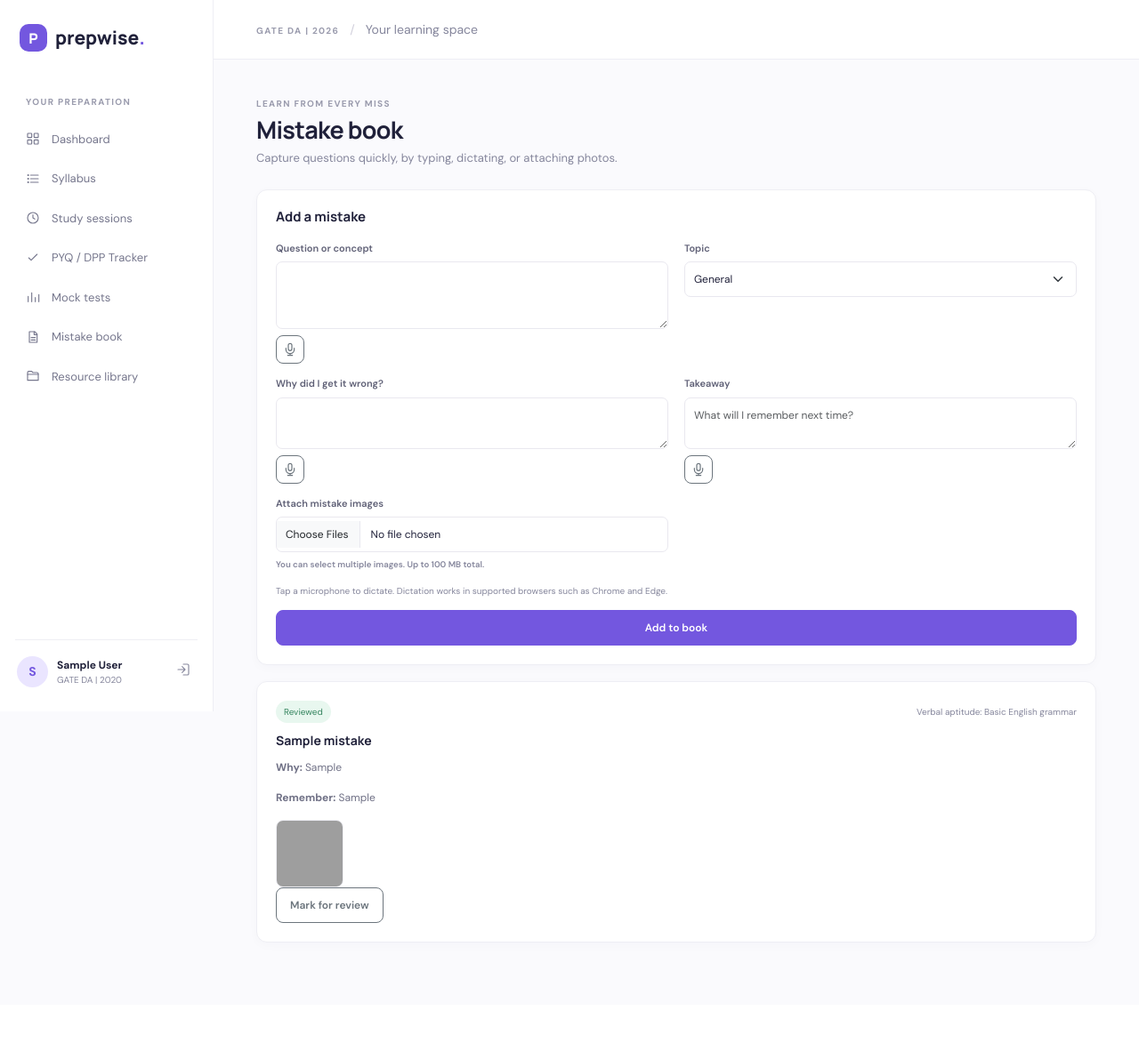
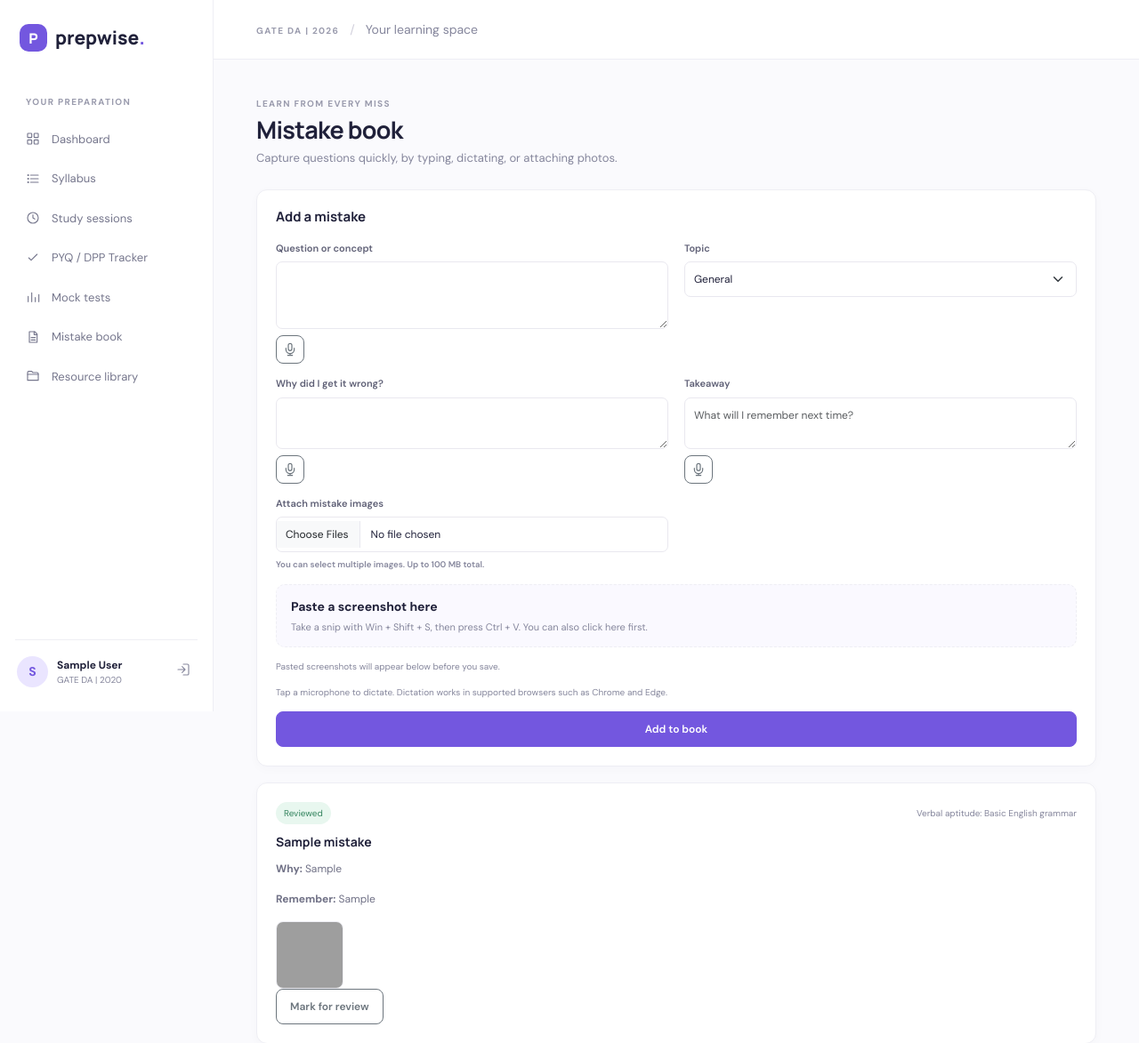
Before and after one commit to ARYAN-3345/prepwise, a Flask app: page /mistakes in a window 1280 px wide. Shown: the top 1173 px of the page at 89% size. Before the commit the page ends 1060 px from the top, so only its background shows below. Run offline with Flask 3, Linux system fonts and the light colour scheme; a user stored in the database is signed in; tables that the repository leaves empty hold one stand-in row (values such as "Sample post"); grey boxes are pictures that could not be loaded.

Commit message:
Add screenshot paste to mistake book

```diff
--- a/static/app.js
+++ b/static/app.js
@@ -146,14 +146,64 @@ document.addEventListener('DOMContentLoaded', () => {
 
   const imageInput = document.querySelector('input[name="images"]');
   const preview = document.querySelector('[data-image-preview]');
-  if (imageInput && preview) imageInput.addEventListener('change', () => {
+  const mistakeForm = imageInput?.form;
+  const pasteZone = document.querySelector('[data-image-paste-zone]');
+  const pasteStatus = document.querySelector('[data-image-paste-status]');
+  if (imageInput && preview && mistakeForm) {
+    const renderImagePreview = () => {
+      preview.querySelectorAll('img').forEach(image => URL.revokeObjectURL(image.src));
       preview.replaceChildren();
       [...imageInput.files].forEach(file => {
         if (!file.type.startsWith('image/')) return;
         const image = document.createElement('img');
         image.src = URL.createObjectURL(file);
         image.alt = file.name;
+        image.title = file.name;
         preview.append(image);
       });
+    };
+    imageInput.addEventListener('change', renderImagePreview);
+
+    const addPastedImages = files => {
+      const supported = files.filter(file => ['image/png', 'image/jpeg', 'image/webp', 'image/gif'].includes(file.type));
+      if (!supported.length) return false;
+      try {
+        const transfer = new DataTransfer();
+        [...imageInput.files].forEach(file => transfer.items.add(file));
+        supported.forEach((file, index) => {
+          const extension = { 'image/png': 'png', 'image/jpeg': 'jpg', 'image/webp': 'webp', 'image/gif': 'gif' }[file.type];
+          transfer.items.add(new File([file], `mistake-snip-${Date.now()}-${index + 1}.${extension}`, { type: file.type }));
         });
+        imageInput.files = transfer.files;
+        imageInput.dispatchEvent(new Event('change', { bubbles: true }));
+        if (pasteStatus) pasteStatus.textContent = `${supported.length} screenshot${supported.length === 1 ? '' : 's'} added. Check the preview, then save your mistake.`;
+      } catch {
+        if (pasteStatus) pasteStatus.textContent = 'This browser could not attach the pasted screenshot. Use Choose File to select a saved image instead.';
+      }
+      return true;
+    };
+
+    document.addEventListener('paste', event => {
+      if (!mistakeForm.isConnected) return;
+      const items = [...(event.clipboardData?.items || [])];
+      const images = items.filter(item => item.kind === 'file' && item.type.startsWith('image/')).map(item => item.getAsFile()).filter(Boolean);
+      if (!images.length) return;
+      event.preventDefault();
+      addPastedImages(images);
     });
+
+    if (pasteZone) {
+      pasteZone.addEventListener('click', () => pasteZone.focus());
+      pasteZone.addEventListener('dragover', event => {
+        event.preventDefault();
+        pasteZone.classList.add('is-dragging');
+      });
+      pasteZone.addEventListener('dragleave', () => pasteZone.classList.remove('is-dragging'));
+      pasteZone.addEventListener('drop', event => {
+        event.preventDefault();
+        pasteZone.classList.remove('is-dragging');
+        addPastedImages([...event.dataTransfer.files]);
+      });
+    }
+  }
+});
--- a/templates/mistake_styles.html
+++ b/templates/mistake_styles.html
@@ -13,4 +13,9 @@
 .mistake-images,.image-preview{display:flex;flex-wrap:wrap;gap:8px}
 .mistake-images img,.image-preview img{width:76px;height:76px;object-fit:cover;border-radius:8px;border:1px solid var(--line)}
 .image-preview:empty{display:none}
+.image-paste-zone{grid-column:1/-1;display:grid;gap:4px;padding:14px 16px;border:1px dashed var(--line);border-radius:10px;background:#faf9ff;color:var(--ink);cursor:text}
+.image-paste-zone span{font-size:11px;color:var(--muted)}
+.image-paste-zone:focus{outline:2px solid #7357df;outline-offset:2px}
+.image-paste-zone.is-dragging{border-color:#7357df;background:#f2efff}
+.image-paste-status{grid-column:1/-1;font-size:10px;margin:0}
 </style>
--- a/templates/mistakes.html
+++ b/templates/mistakes.html
@@ -5,5 +5,5 @@
 <label>Topic<select class="form-select" name="topic_id"><option value="">General</option>{% for t in topics %}<option value="{{ t.id }}">{{ t.subject }} - {{ t.name }}</option>{% endfor %}</select></label></div>
 <div class="form-row"><label>Why did I get it wrong?<textarea class="form-control" name="why_wrong" rows="2" required></textarea><button type="button" class="voice-button btn btn-sm btn-outline-secondary" data-voice-target="why_wrong" title="Dictate why you got it wrong" aria-label="Dictate why you got it wrong"><svg viewBox="0 0 24 24" aria-hidden="true"><rect x="9" y="2" width="6" height="12" rx="3"></rect><path d="M5 10v2a7 7 0 0 0 14 0v-2M12 19v3m-4 0h8"></path></svg></button></label>
 <label>Takeaway<textarea class="form-control" name="takeaway" rows="2" placeholder="What will I remember next time?"></textarea><button type="button" class="voice-button btn btn-sm btn-outline-secondary" data-voice-target="takeaway" title="Dictate takeaway" aria-label="Dictate takeaway"><svg viewBox="0 0 24 24" aria-hidden="true"><rect x="9" y="2" width="6" height="12" rx="3"></rect><path d="M5 10v2a7 7 0 0 0 14 0v-2M12 19v3m-4 0h8"></path></svg></button></label></div>
-<label>Attach mistake images<input class="form-control" type="file" name="images" accept="image/png,image/jpeg,image/webp,image/gif" multiple data-size-limit="104857600"><small class="file-size-error" data-file-size-error style="color:#b42318;font-weight:600" hidden>Selected images exceed the 100 MB total limit.</small><small class="muted">You can select multiple images. Up to 100 MB total.</small></label><div class="image-preview" data-image-preview></div><p class="voice-status muted" data-voice-status aria-live="polite">Tap a microphone to dictate. Dictation works in supported browsers such as Chrome and Edge.</p><button class="btn btn-primary">Add to book</button></form></section>
+<label>Attach mistake images<input class="form-control" type="file" name="images" accept="image/png,image/jpeg,image/webp,image/gif" multiple data-size-limit="104857600"><small class="file-size-error" data-file-size-error style="color:#b42318;font-weight:600" hidden>Selected images exceed the 100 MB total limit.</small><small class="muted">You can select multiple images. Up to 100 MB total.</small></label><div class="image-paste-zone" data-image-paste-zone tabindex="0" role="button" aria-label="Paste a screenshot of your mistake"><strong>Paste a screenshot here</strong><span>Take a snip with Win + Shift + S, then press Ctrl + V. You can also click here first.</span></div><p class="image-paste-status muted" data-image-paste-status aria-live="polite">Pasted screenshots will appear below before you save.</p><div class="image-preview" data-image-preview></div><p class="voice-status muted" data-voice-status aria-live="polite">Tap a microphone to dictate. Dictation works in supported browsers such as Chrome and Edge.</p><button class="btn btn-primary">Add to book</button></form></section>
 <div class="mistake-list">{% for m in mistakes %}<article class="panel mistake-card"><div class="mistake-top"><span class="status-pill {{ 'done' if m.reviewed else 'review' }}">{{ 'Reviewed' if m.reviewed else 'To review' }}</span><span class="muted">{{ m.topic.name if m.topic else 'General' }}</span></div><h3>{{ m.question }}</h3><p><strong>Why:</strong> {{ m.why_wrong }}</p>{% if m.takeaway %}<p><strong>Remember:</strong> {{ m.takeaway }}</p>{% endif %}{% if m.images %}<div class="mistake-images">{% for image in m.images %}<a href="{{ url_for('mistake_image', image_id=image.id) }}" target="_blank" rel="noopener"><img src="{{ url_for('mistake_image', image_id=image.id) }}" alt="Mistake image: {{ image.original_filename }}" loading="lazy"></a>{% endfor %}</div>{% endif %}<form method="post" action="{{ url_for('review_mistake', mistake_id=m.id) }}"><button class="btn btn-sm btn-outline-secondary">{{ 'Mark for review' if m.reviewed else 'Mark reviewed' }}</button></form></article>{% else %}<section class="panel empty-state">No mistakes recorded yet. Each one can become a useful revision note.</section>{% endfor %}</div></div>{% endblock %}
```
Lines whose indentation alone changed are shown as unchanged.
